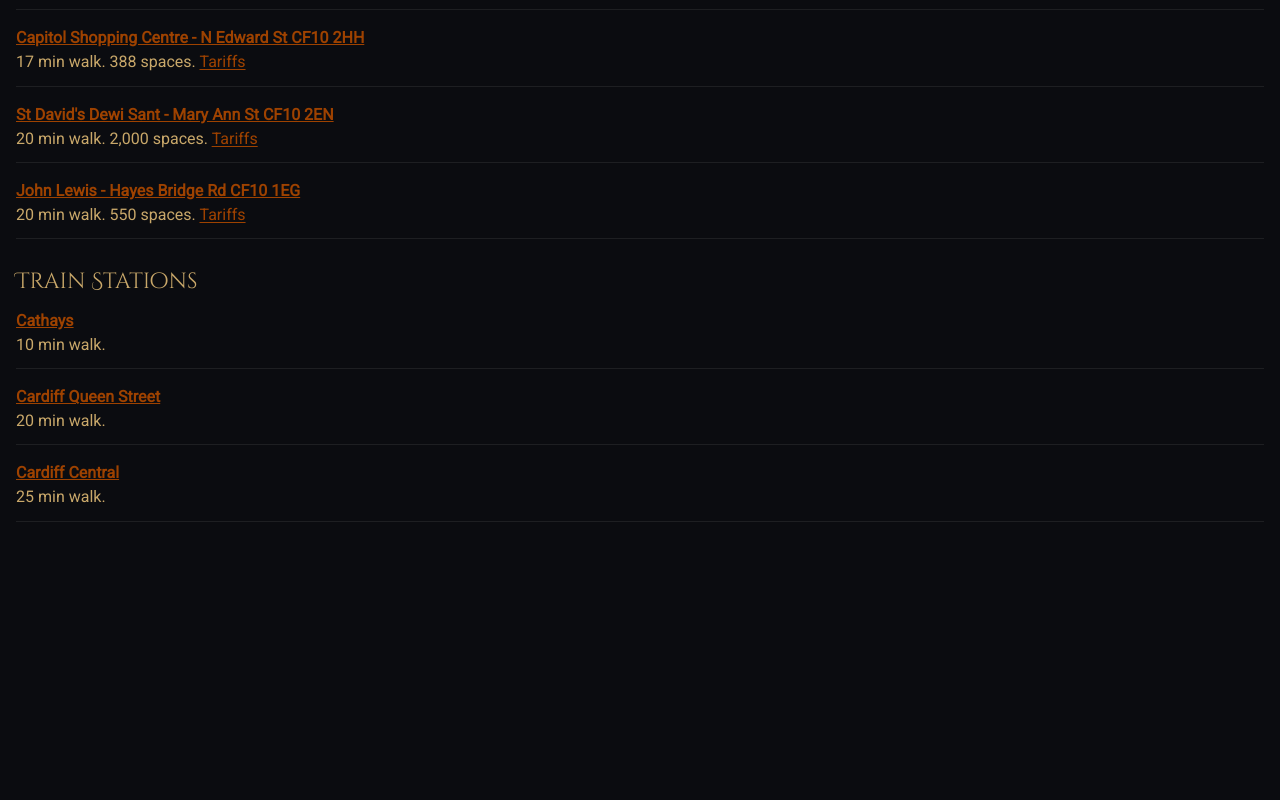
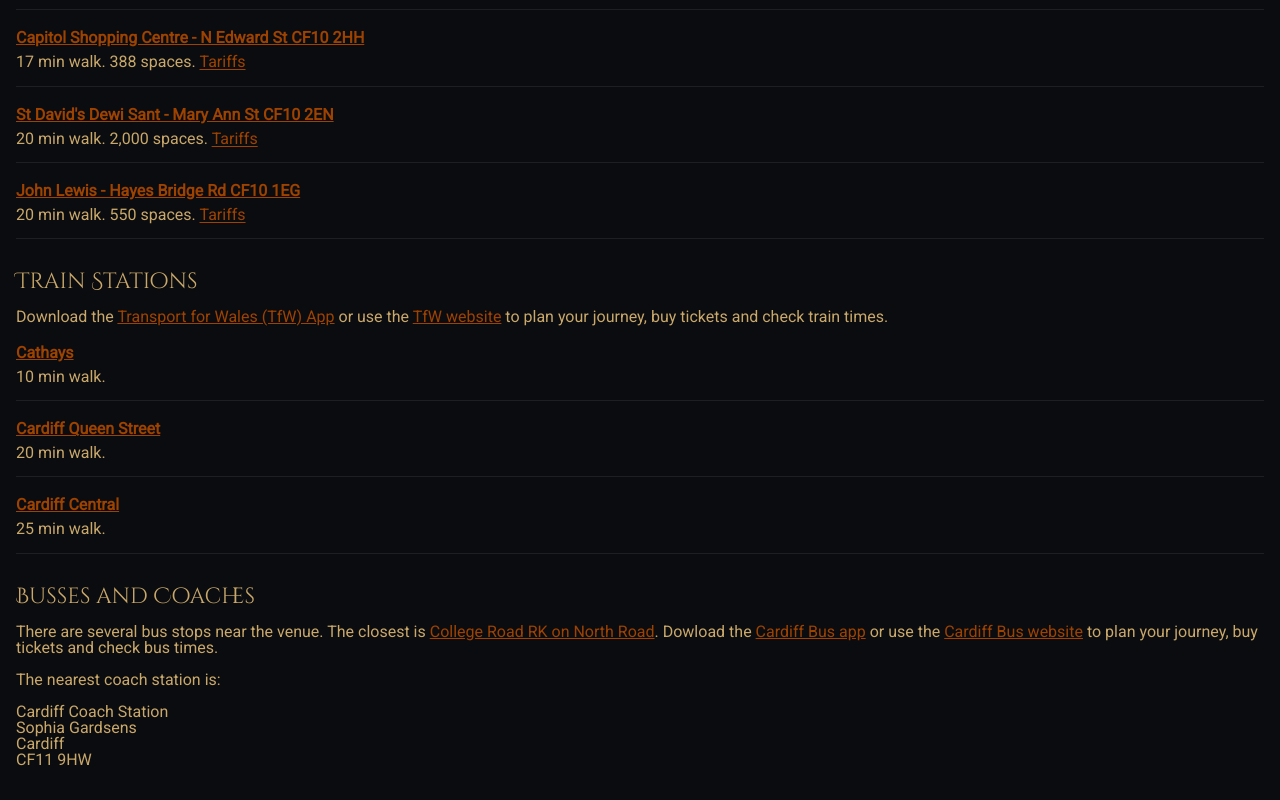
Before and after one commit to MattElcock/BestFoxWedding, a Next.js app: page /venue in a window 1280 px wide. Shown: the part 2041-2841 px from the top of the page. Before the commit the page ends 2611 px from the top, so only its background shows below. Built offline with nearby package versions, Linux system fonts and the light colour scheme.

Commit message:
Coaches and Busses section

```diff
--- a/src/app/venue/page.tsx
+++ b/src/app/venue/page.tsx
@@ -249,6 +249,25 @@
         </dd>
       </dl>
       <h3>Train Stations</h3>
+      <p>
+        Download the{" "}
+        <a
+          href="https://tfw.wales/ways-to-travel/rail/buy-tickets/app"
+          target="_blank"
+          rel="noopener noreferrer"
+        >
+          Transport for Wales (TfW) App
+        </a>{" "}
+        or use the{" "}
+        <a
+          href="https://tfw.wales/plan-a-journey"
+          target="_blank"
+          rel="noopener noreferrer"
+        >
+          TfW website
+        </a>{" "}
+        to plan your journey, buy tickets and check train times.
+      </p>
       <dl>
         <dt>
           <a
@@ -281,6 +300,34 @@
         </dt>
         <dd>25 min walk.</dd>
       </dl>
+      <h3>Busses and Coaches</h3>
+      <p>
+        There are several bus stops near the venue. The closest is{" "}
+        <a
+          href="https://www.cardiffbus.com/stops/5710AWA11117"
+          target="_blank"
+          rel="noopener noreferrer"
+        >
+          College Road RK on North Road
+        </a>
+        . Dowload the{" "}
+        <a href="https://www.cardiffbus.com/app">Cardiff Bus app</a> or use the{" "}
+        <a
+          href="https://www.cardiffbus.com/plan-a-journey"
+          target="_blank"
+          rel="noopener noreferrer"
+        >
+          Cardiff Bus website
+        </a>{" "}
+        to plan your journey, buy tickets and check bus times.
+      </p>
+      <p>The nearest coach station is:</p>
+      <address>
+        Cardiff Coach Station <br />
+        Sophia Gardsens <br />
+        Cardiff <br />
+        CF11 9HW
+      </address>
     </>
   );
 }
```
